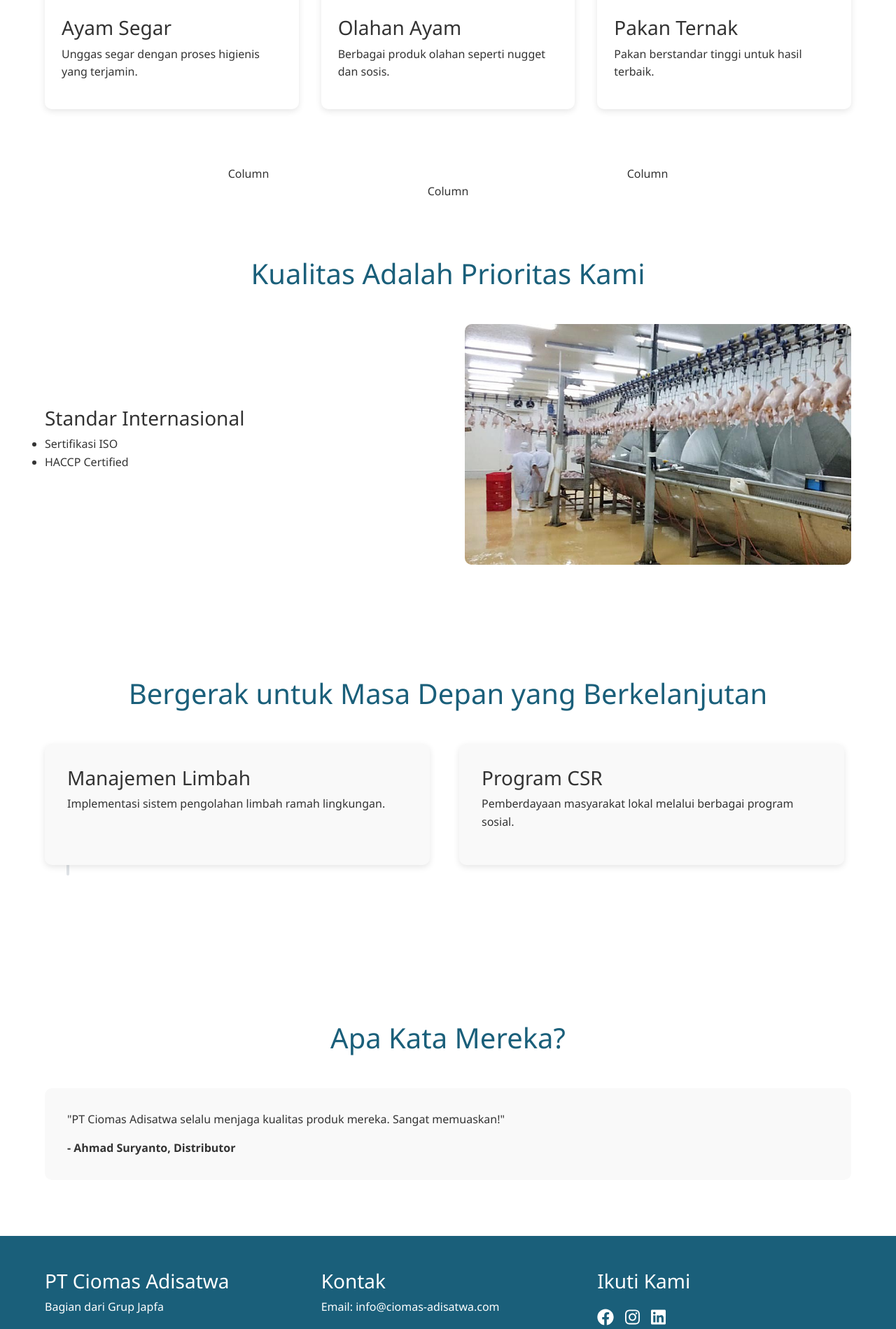
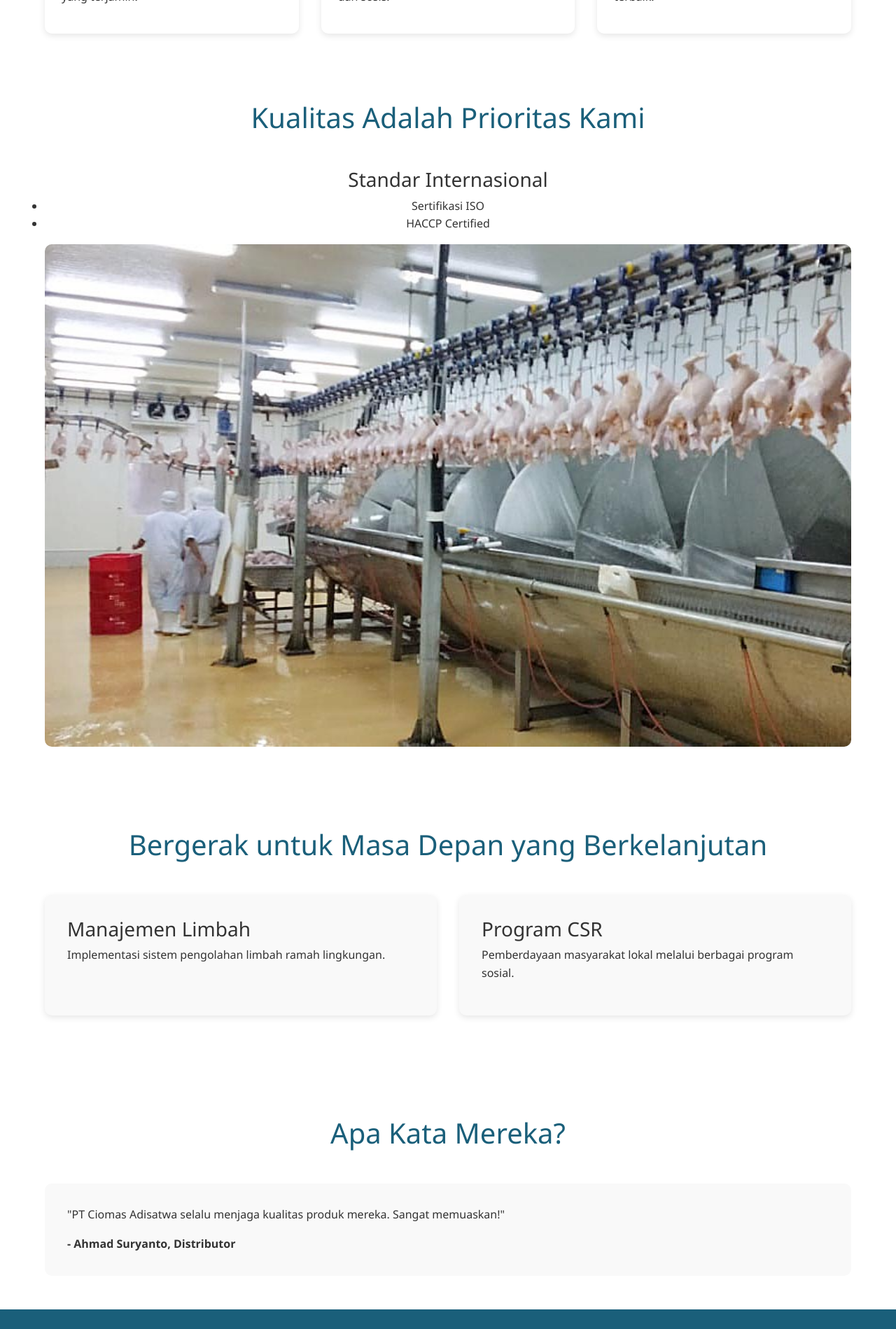
Before and after one commit to zakiansyah/SIM-Karyawan-Ciomas-Jogja, a PHP site: page / in a window 1280 px wide. Shown: the part 1980-3879 px from the top of the page at 70% size. Run offline with PHP 8.4, Linux system fonts and the light colour scheme; some libraries are stand-ins or nearby versions.

Commit message:
update index dan footer

```diff
--- a/index.php
+++ b/index.php
@@ -101,7 +101,7 @@ scratch. This page gets rid of all links and provides the needed markup only.
 
         /* Sections */
         section {
-            padding: 5rem 5%;
+            padding: 3rem 5%;
         }
 
         .section-title {
@@ -112,20 +112,28 @@ scratch. This page gets rid of all links and provides the needed markup only.
         }
 
         /* About Section */
-        .timeline {
+        .timelinee {
             display: grid;
             grid-template-columns: repeat(auto-fit, minmax(300px, 1fr));
             gap: 2rem;
             margin: 3rem 0;
         }
 
-        .timeline-item {
+        .timelinee-item {
             background: #f9f9f9;
             padding: 2rem;
             border-radius: 10px;
             box-shadow: 0 3px 10px rgba(0,0,0,0.1);
         }
-
+        .certificate {
+            margin: 20px 0;
+            text-align: center;
+          }
+        .certificate-img {
+            width: 200px;
+            height: auto;
+            margin-bottom: 10px;
+          }
         /* Products Section */
         .products-grid {
             display: grid;
@@ -260,19 +268,17 @@ scratch. This page gets rid of all links and provides the needed markup only.
     <!-- /.navbar -->
 
     <!-- Content Wrapper. Contains page content -->
-    <div class="content-wrapper">
+    <div class="content-wrapper" style="margin-top: 85px;">
 
       <!-- Content Header (Page header) -->
-      <div class="content-header">
+      <div class="content-header" style="margin-top: 50px;">
         <div class="container">
           <div class="row mb-2">
-            <div class="col-sm-6">
+            <div class="col-sm-10">
               <h1 class="m-0"> Home </h1>
             </div><!-- /.col -->
             <div class="col-sm-6">
-              <ol class="breadcrumb float-sm-right">
-                <li class="breadcrumb-item"><a href="#">Home</a></li>
-              </ol>
+
             </div><!-- /.col -->
           </div><!-- /.row -->
         </div><!-- /.container-fluid -->
@@ -333,17 +339,16 @@ scratch. This page gets rid of all links and provides the needed markup only.
     <!-- /.content-wrapper -->
     <section id="about">
       <h2 class="section-title" data-aos="fade-up">Siapa Kami?</h2>
-      <div class="timeline">
-        <div class="timeline-item" data-aos="fade-right">
+      <div class="timelinee">
+        <div class="timelinee-item" data-aos="fade-right">
           <h3>Visi Kami</h3>
           <p>Menjadi Perusahaan Interrated Poultry Processing terbesar di Indonesia, Serta menghasilkan protein hewani yang Halal, Aman, Utuh, Sehat, dan Berkualitas</p>
         </div>
-        <div class="timeline-item" data-aos="fade-left">
-          <h3>Misi Kami</h3>
-          <p>Meningkatkan gizi masyarakat melalui penyediaan protein hewani asal daging ayam yang Halal, Aman, utuh, Sehat, dan Berkualitas</p>
-          <p>Memberikan kontribusi laba yang optimal kepada JAPFA Group</p>
-          <p>Meningkatkan kesejahteraan karyawan, Mitra Usaha, dan Masyarakat Sekitar</p>
-          <p>zaki eska dika</p>
+        <div class="timelinee-item" data-aos="fade-left">
+          <h3><ul>Misi Kami</ul></h3>
+          <li>Meningkatkan gizi masyarakat melalui penyediaan protein hewani asal daging ayam yang Halal, Aman, utuh, Sehat, dan Berkualitas</li>
+          <li>Memberikan kontribusi laba yang optimal kepada JAPFA Group</li>
+          <li>Meningkatkan kesejahteraan karyawan, Mitra Usaha, dan Masyarakat Sekitar</li>
         </div>
       </div>
     </section>
@@ -374,24 +379,12 @@ scratch. This page gets rid of all links and provides the needed markup only.
         </div>
       </div>
     </section>
-
     <div class="container text-center">
-  <div class="row">
-    <div class="col-6">
-      Column
-    </div>
-    <div class="col-6">
-      Column
-    </div>
-    <div class="col">
-      Column
-    </div>
-  </div>
 </div>
 
-    <section id="quality">
+    <section id="certificate">
       <h2 class="section-title" data-aos="fade-up">Kualitas Adalah Prioritas Kami</h2>
-      <div class="quality-content">
+      <div class="certificate">
         <div data-aos="fade-right">
           <h3>Standar Internasional</h3>
           <ul>
@@ -408,12 +401,12 @@ scratch. This page gets rid of all links and provides the needed markup only.
 
     <section id="sustainability">
       <h2 class="section-title" data-aos="fade-up">Bergerak untuk Masa Depan yang Berkelanjutan</h2>
-      <div class="timeline">
-        <div class="timeline-item" data-aos="fade-up">
+      <div class="timelinee">
+        <div class="timelinee-item" data-aos="fade-up">
           <h3>Manajemen Limbah</h3>
           <p>Implementasi sistem pengolahan limbah ramah lingkungan.</p>
         </div>
-        <div class="timeline-item" data-aos="fade-up" data-aos-delay="100">
+        <div class="timelinee-item" data-aos="fade-up" data-aos-delay="100">
           <h3>Program CSR</h3>
           <p>Pemberdayaan masyarakat lokal melalui berbagai program sosial.</p>
         </div>
@@ -438,7 +431,7 @@ scratch. This page gets rid of all links and provides the needed markup only.
       <div class="footer-grid">
         <div>
           <h3>PT Ciomas Adisatwa</h3>
-          <p>Bagian dari Grup Japfa</p>
+          <p>Bagian dari Japfa Group</p>
         </div>
         <div>
           <h3>Kontak</h3>
@@ -532,11 +525,9 @@ scratch. This page gets rid of all links and provides the needed markup only.
     <!-- Main Footer -->
     <footer class="main-footer">
       <!-- To the right -->
-      <div class="float-right d-none d-sm-inline">
-        Anything you want
-      </div>
+
       <!-- Default to the left -->
-      <strong>Copyright &copy; 2014-2020 <a href="https://adminlte.io">AdminLTE.io</a>.</strong> All rights reserved.
+      <strong>Copyright &copy; 2024 <a href="https://adminlte.io">TIM MPTI</a>.</strong> All rights reserved.
     </footer>
   </div>
   <!-- ./wrapper -->
--- a/pengumuman.php
+++ b/pengumuman.php
@@ -117,11 +117,9 @@ scratch. This page gets rid of all links and provides the needed markup only.
     <!-- Main Footer -->
     <footer class="main-footer">
       <!-- To the right -->
-      <div class="float-right d-none d-sm-inline">
-        Anything you want
-      </div>
+
       <!-- Default to the left -->
-      <strong>Copyright &copy; 2014-2020 <a href="https://adminlte.io">AdminLTE.io</a>.</strong> All rights reserved.
+      <strong>Copyright &copy; 2024 <a href="https://adminlte.io">TIM MPTI</a>.</strong> All rights reserved.
     </footer>
   </div>
   <!-- ./wrapper -->
--- a/profil.php
+++ b/profil.php
@@ -496,11 +496,9 @@ if (!$data_profil) {
     <!-- Main Footer -->
     <footer class="main-footer">
       <!-- To the right -->
-      <div class="float-right d-none d-sm-inline">
-        Anything you want
-      </div>
+
       <!-- Default to the left -->
-      <strong>Copyright &copy; 2014-2020 <a href="https://adminlte.io">AdminLTE.io</a>.</strong> All rights reserved.
+      <strong>Copyright &copy; 2024 <a href="https://adminlte.io">TIM MPTI</a>.</strong> All rights reserved.
     </footer>
   </div>
   <!-- ./wrapper -->
```
Also changed, not shown: lamaran.php (+5 -7 lines), lowongan.php (+5 -7 lines), mendaftar.php (+5 -7 lines), tentang.php (+5 -27 lines).
